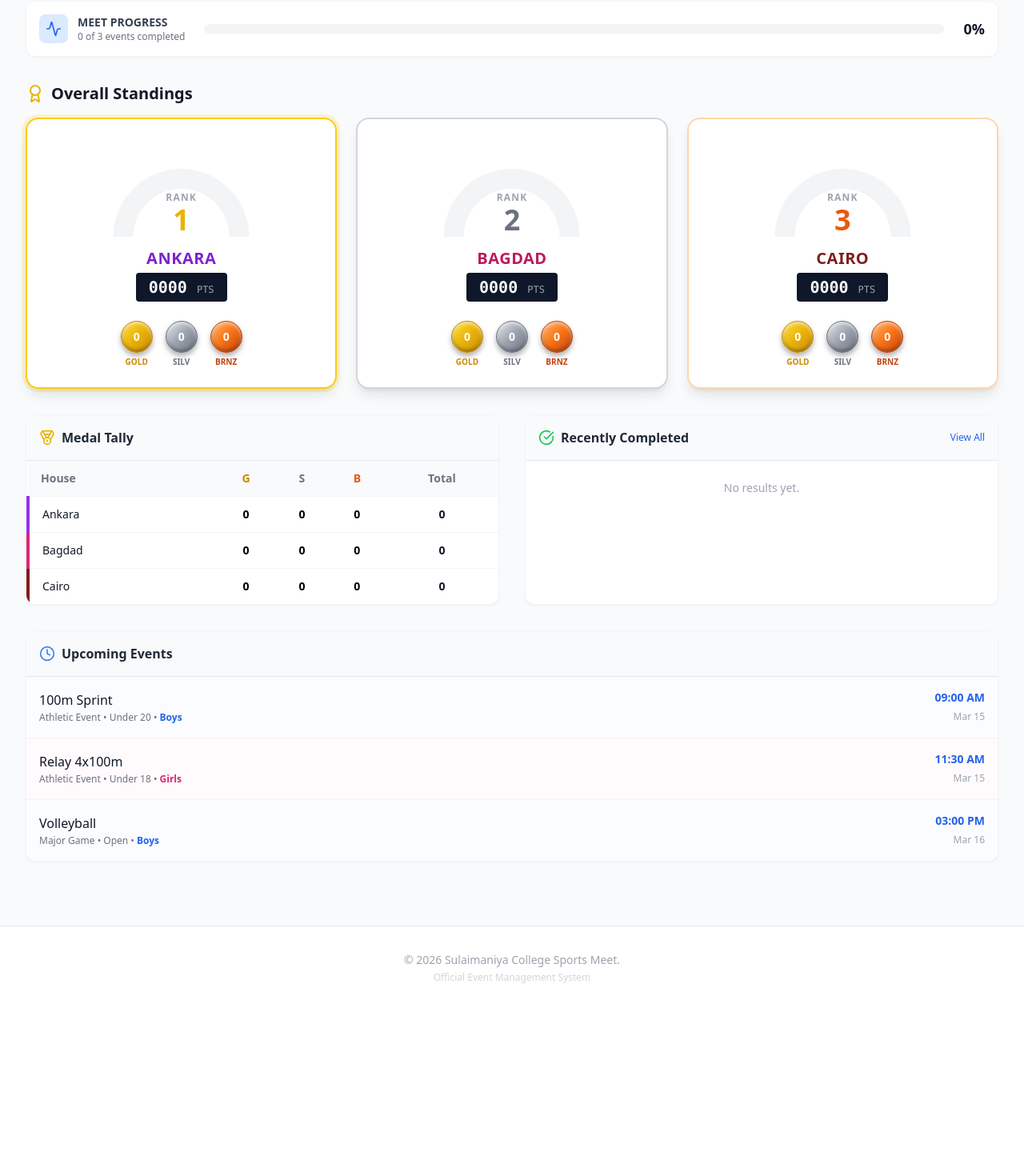
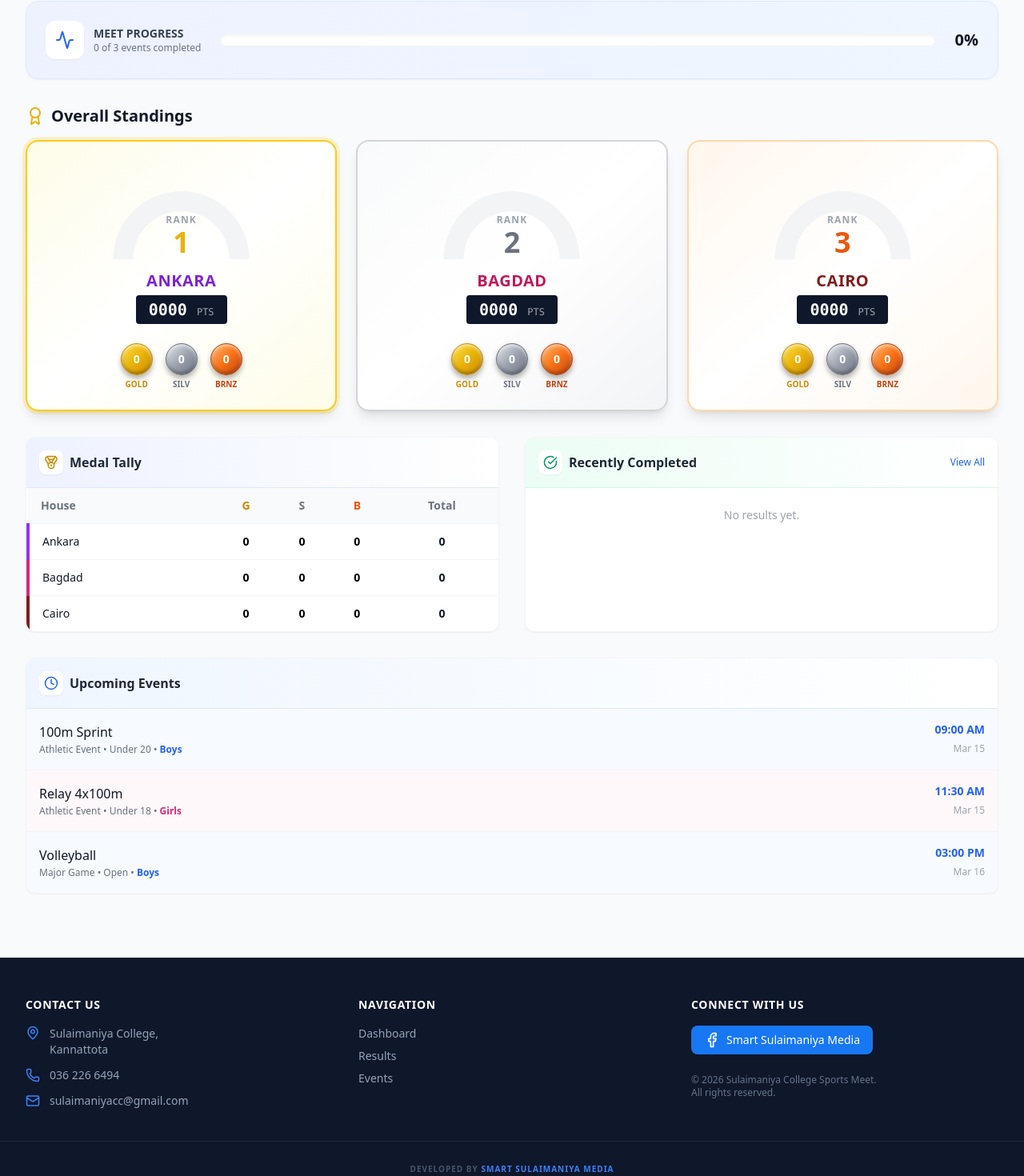
Before and after one commit to ameerrajah02-pixel/My-School-Projects, a React (Vite) app: page / in a window 1280 px wide. Shown: the part 545-2015 px from the top of the page at 80% size. Before the commit the page ends 1807 px from the top, so only its background shows below. Built offline with nearby package versions, Linux system fonts and the light colour scheme.

Commit message:
feat: Enhance user management and public landing page
Adds password visibility toggles in user management and improves the visual design of house statistics on the public landing page. The landing page now features gradient backgrounds and more prominent styling for top-ranked houses.

```diff
--- a/pages/PublicLanding.tsx
+++ b/pages/PublicLanding.tsx
@@ -4,7 +4,8 @@ import { House, Event, Result, Student, EventStatus, EventCategory, Gender } fro
 import { getEvents, getResults, getStudents, getSpecialPoints } from '../services/storage';
 import {
   Trophy, Calendar, Clock, LogIn, Medal, Award, Activity, List,
-  LayoutDashboard, Star, CheckCircle, Timer, Filter, Users, Search
+  LayoutDashboard, Star, CheckCircle, Timer, Filter, Users, Search,
+  MapPin, Phone, Mail, Facebook
 } from 'lucide-react';
 import {
   LineChart, Line, XAxis, YAxis, CartesianGrid, Tooltip, ResponsiveContainer, Cell,
@@ -35,10 +36,10 @@ const HouseRankCard: React.FC<{ stat: HouseStat; rank: number; maxPoints: number
     ];
 
     return (
-        <div className={`relative overflow-hidden rounded-2xl p-6 shadow-lg border-2 transition-transform transform hover:scale-105 bg-white ${
-            rank === 1 ? 'border-yellow-400 ring-4 ring-yellow-400/20' :
-            rank === 2 ? 'border-gray-300' :
-            'border-orange-200'
+        <div className={`relative overflow-hidden rounded-2xl p-6 shadow-lg border-2 transition-transform transform hover:scale-105 ${
+            rank === 1 ? 'border-yellow-400 ring-4 ring-yellow-400/20 bg-gradient-to-br from-yellow-50 via-white to-yellow-50' :
+            rank === 2 ? 'border-gray-300 bg-gradient-to-br from-gray-50 via-white to-gray-100' :
+            'border-orange-200 bg-gradient-to-br from-orange-50 via-white to-orange-50'
         }`}>
             {/* Gauge Section */}
             <div className="h-32 relative mb-2">
@@ -386,10 +387,10 @@ export const PublicLanding: React.FC = () => {
   const renderDashboard = () => (
     <div className="space-y-8 animate-fade-up">
         {/* Progress Bar */}
-        <div className="bg-white p-4 rounded-xl shadow-sm border border-gray-100 flex items-center justify-between">
+        <div className="bg-gradient-to-r from-indigo-50 to-blue-50 p-6 rounded-2xl shadow-sm border border-blue-100 flex items-center justify-between">
             <div className="flex items-center space-x-3">
-                <div className="p-2 bg-blue-100 text-blue-600 rounded-lg">
-                    <Activity size={20} />
+                <div className="p-3 bg-white text-blue-600 rounded-xl shadow-sm">
+                    <Activity size={24} />
                 </div>
                 <div>
                     <h3 className="text-sm font-bold text-gray-700 uppercase">Meet Progress</h3>
@@ -397,14 +398,14 @@ export const PublicLanding: React.FC = () => {
                 </div>
             </div>
             <div className="flex-1 mx-6">
-                <div className="w-full bg-gray-100 rounded-full h-3">
+                <div className="w-full bg-white rounded-full h-4 shadow-inner border border-gray-100">
                     <div
-                        className="bg-blue-600 h-3 rounded-full transition-all duration-1000 ease-out"
+                        className="bg-gradient-to-r from-blue-500 to-indigo-600 h-4 rounded-full transition-all duration-1000 ease-out shadow-sm"
                         style={{ width: `${stats.progress.percentage}%` }}
                     />
                 </div>
             </div>
-            <span className="text-lg font-bold text-gray-900">{stats.progress.percentage}%</span>
+            <span className="text-xl font-black text-gray-900">{stats.progress.percentage}%</span>
         </div>
 
         {/* Overall Standings */}
@@ -422,9 +423,12 @@ export const PublicLanding: React.FC = () => {
         <div className="grid grid-cols-1 lg:grid-cols-2 gap-8">
             {/* Medal Tally */}
             <section className="bg-white rounded-xl shadow-sm border border-gray-100 overflow-hidden flex flex-col">
-                <div className="p-4 bg-gray-50 border-b border-gray-200 flex justify-between items-center">
+                <div className="p-4 bg-gradient-to-r from-indigo-50 to-white border-b border-indigo-100 flex justify-between items-center">
                     <h2 className="font-bold text-gray-800 flex items-center">
-                        <Medal className="mr-2 text-yellow-500" size={20} /> Medal Tally
+                        <div className="bg-white p-1.5 rounded-lg shadow-sm mr-2 text-yellow-600">
+                             <Medal size={18} />
+                        </div>
+                        Medal Tally
                     </h2>
                 </div>
                 <div className="flex-1 p-0">
@@ -455,9 +459,12 @@ export const PublicLanding: React.FC = () => {
 
              {/* Recent Results (Top 5) */}
              <section className="bg-white rounded-xl shadow-sm border border-gray-100 overflow-hidden">
-                <div className="p-4 bg-gray-50 border-b border-gray-200 flex justify-between items-center">
+                <div className="p-4 bg-gradient-to-r from-emerald-50 to-white border-b border-emerald-100 flex justify-between items-center">
                      <h2 className="font-bold text-gray-800 flex items-center">
-                        <CheckCircle className="mr-2 text-green-500" size={20} /> Recently Completed
+                        <div className="bg-white p-1.5 rounded-lg shadow-sm mr-2 text-emerald-600">
+                            <CheckCircle size={18} />
+                        </div>
+                        Recently Completed
                     </h2>
                     <button onClick={() => setActiveTab('results')} className="text-xs text-blue-600 hover:underline">View All</button>
                 </div>
@@ -514,15 +521,18 @@ export const PublicLanding: React.FC = () => {
 
         {/* Upcoming */}
         <section className="bg-white rounded-xl shadow-sm border border-gray-100 overflow-hidden">
-            <div className="p-4 bg-gray-50 border-b border-gray-200">
+            <div className="p-4 bg-gradient-to-r from-blue-50 to-white border-b border-blue-100">
                     <h2 className="font-bold text-gray-800 flex items-center">
-                    <Clock className="mr-2 text-blue-500" size={20} /> Upcoming Events
+                    <div className="bg-white p-1.5 rounded-lg shadow-sm mr-2 text-blue-600">
+                         <Clock size={18} />
+                    </div>
+                    Upcoming Events
                 </h2>
             </div>
             <div className="divide-y divide-gray-100">
                 {stats.upcomingEvents.slice(0, 5).map(e => (
                     <div key={e.id} className={`p-4 flex items-center justify-between hover:bg-gray-50 transition-colors ${
-                        e.genderCategory === 'Boys' ? 'bg-blue-50/30' : 'bg-pink-50/30'
+                        e.genderCategory === 'Boys' ? 'bg-blue-50/50' : 'bg-pink-50/50'
                     }`}>
                         <div>
                             <p className="font-medium text-gray-900">{e.name}</p>
@@ -992,11 +1002,11 @@ export const PublicLanding: React.FC = () => {
             {heroImages.map((img, index) => (
             <div
                 key={index}
-                className={`absolute inset-0 transition-opacity duration-1000 ease-in-out ${index === currentSlide ? 'opacity-40' : 'opacity-0'}`}
+                className={`absolute inset-0 transition-opacity duration-1000 ease-in-out ${index === currentSlide ? 'opacity-75' : 'opacity-0'}`}
                 style={{ backgroundImage: `url(${img})`, backgroundSize: 'cover', backgroundPosition: 'center' }}
             />
             ))}
-            <div className="absolute inset-0 bg-gradient-to-t from-gray-50 via-slate-900/40 to-transparent" />
+            <div className="absolute inset-0 bg-gradient-to-t from-gray-50 via-slate-900/50 to-slate-900/10" />
             <div className="absolute inset-0 flex flex-col items-center justify-center text-center px-4 z-10 pb-8">
                 <h1 className="animate-fade-up text-4xl md:text-7xl font-black tracking-tighter mb-4 drop-shadow-2xl text-white">
                     <span className="text-transparent bg-clip-text bg-gradient-to-r from-blue-100 via-white to-blue-100 animate-text-shimmer">
@@ -1020,9 +1030,61 @@ export const PublicLanding: React.FC = () => {
         {activeTab === 'schedule' && renderSchedule()}
       </main>
 
-      <footer className="text-center text-gray-400 text-sm py-8 border-t border-gray-200 mt-12 bg-white">
-            <p>&copy; 2026 Sulaimaniya College Sports Meet.</p>
-            <p className="text-xs mt-1 text-gray-300">Official Event Management System</p>
+      <footer className="bg-slate-900 text-slate-400 text-sm py-12 mt-12 border-t border-slate-800">
+        <div className="max-w-7xl mx-auto px-4 sm:px-6 lg:px-8 grid grid-cols-1 md:grid-cols-3 gap-8">
+            {/* Contact Info */}
+            <div>
+                <h4 className="text-white font-bold uppercase tracking-wider mb-4">Contact Us</h4>
+                <ul className="space-y-3">
+                    <li className="flex items-start">
+                        <MapPin size={18} className="mr-3 text-blue-500 shrink-0" />
+                        <span>Sulaimaniya College,<br/>Kannattota</span>
+                    </li>
+                    <li className="flex items-center">
+                        <Phone size={18} className="mr-3 text-blue-500 shrink-0" />
+                        <span>036 226 6494</span>
+                    </li>
+                    <li className="flex items-center">
+                        <Mail size={18} className="mr-3 text-blue-500 shrink-0" />
+                        <span>sulaimaniyacc@gmail.com</span>
+                    </li>
+                </ul>
+            </div>
+
+            {/* Quick Links */}
+            <div>
+                <h4 className="text-white font-bold uppercase tracking-wider mb-4">Navigation</h4>
+                <ul className="space-y-2">
+                    <li><button onClick={() => setActiveTab('dashboard')} className="hover:text-blue-400 transition-colors text-left">Dashboard</button></li>
+                    <li><button onClick={() => setActiveTab('results')} className="hover:text-blue-400 transition-colors text-left">Results</button></li>
+                    <li><button onClick={() => setActiveTab('events')} className="hover:text-blue-400 transition-colors text-left">Events</button></li>
+                </ul>
+            </div>
+
+             {/* Social & Brand */}
+            <div>
+                 <h4 className="text-white font-bold uppercase tracking-wider mb-4">Connect With Us</h4>
+                 <a
+                    href="https://www.facebook.com/smart.sulaimaniya/"
+                    target="_blank"
+                    rel="noopener noreferrer"
+                    className="inline-flex items-center space-x-2 bg-[#1877F2] hover:bg-[#166fe5] text-white px-4 py-2 rounded-lg transition-colors mb-6"
+                 >
+                    <Facebook size={20} />
+                    <span className="font-medium">Smart Sulaimaniya Media</span>
+                 </a>
+                 <p className="text-xs text-slate-500">
+                    &copy; 2026 Sulaimaniya College Sports Meet.<br/>
+                    All rights reserved.
+                 </p>
+            </div>
+        </div>
+
+        <div className="max-w-7xl mx-auto px-4 sm:px-6 lg:px-8 mt-10 pt-6 border-t border-slate-800 text-center">
+             <p className="text-[10px] uppercase tracking-widest text-slate-600 font-bold">
+                Developed by <span className="text-blue-500">Smart Sulaimaniya Media</span>
+             </p>
+        </div>
       </footer>
     </div>
   );
```
Also changed, not shown: pages/UserManagement.tsx (+45 -3 lines).
